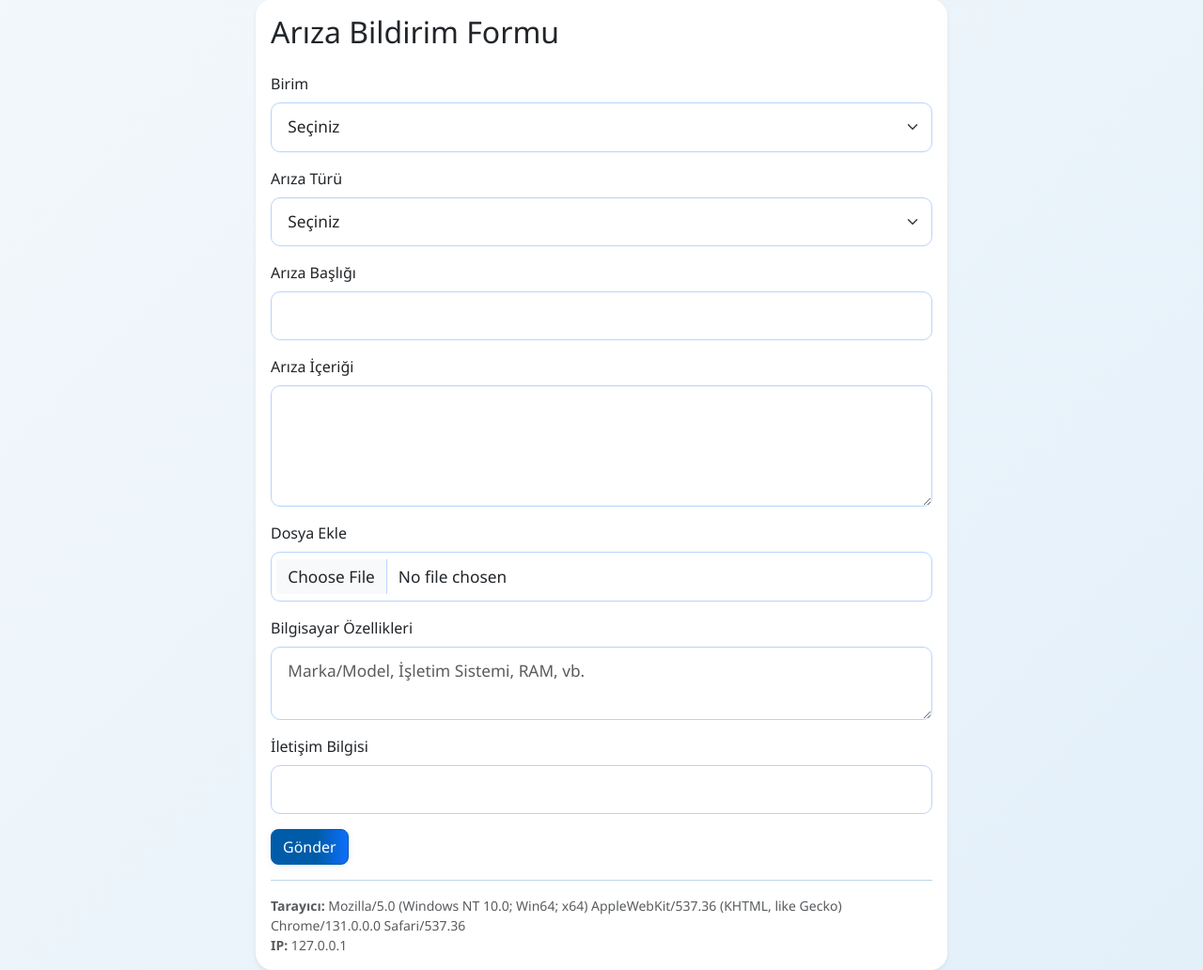
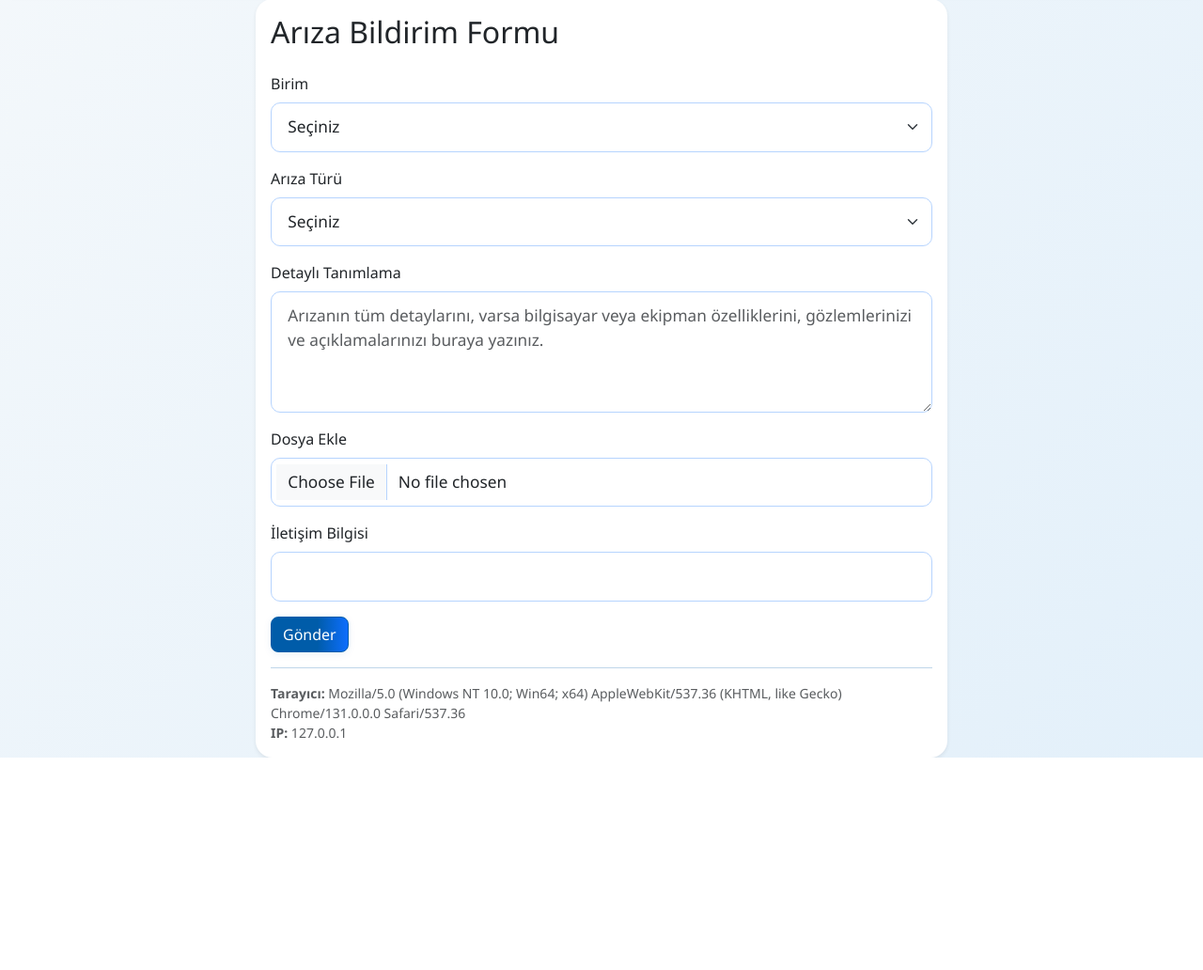
Before and after one commit to FerideDuruCeyran/error_debugger, a PHP site: page /fault_form.php in a window 1280 px wide. Shown: the part 107-1139 px from the top of the page at 94% size. After the commit the page ends 913 px from the top, so only its background shows below. Run offline with PHP 8.4, Linux system fonts and the light colour scheme.

Commit message:
Refactor fault form to replace 'specs' with 'detailedDescription'. Updated form fields and validation messages for clarity, enhancing user experience by providing a more descriptive input area for fault details.

```diff
--- a/fault_form.php
+++ b/fault_form.php
@@ -49,7 +49,7 @@ if ($_SERVER['REQUEST_METHOD'] === 'POST') {
     $content = trim($_POST['content'] ?? '');
     $department = trim($_POST['department'] ?? '');
     $contact = trim($_POST['contact'] ?? '');
-    $specs = trim($_POST['specs'] ?? '');
+    $detailedDescription = trim($_POST['detailedDescription'] ?? '');
     $date = date('Y-m-d H:i:s');
     $status = 'Bekliyor';
     $trackingNo = strtoupper(substr(md5(uniqid(rand(), true)), 0, 8));
@@ -60,7 +60,7 @@ if ($_SERVER['REQUEST_METHOD'] === 'POST') {
     if ($content === '') $missing[] = 'Arıza İçeriği';
     if ($department === '') $missing[] = 'Birim';
     if ($contact === '') $missing[] = 'İletişim Bilgisi';
-    if ($specs === '') $missing[] = 'Bilgisayar Özellikleri';
+    if ($detailedDescription === '') $missing[] = 'Detaylı Tanımlama';
     if ($missing) {
         $error = 'Lütfen şu alanları doldurun: ' . implode(', ', $missing);
     } else {
@@ -81,7 +81,7 @@ if ($_SERVER['REQUEST_METHOD'] === 'POST') {
             'status' => $status,
             'trackingNo' => $trackingNo,
             'contact' => $contact,
-            'specs' => $specs,
+            'detailedDescription' => $detailedDescription,
             'userAgent' => $userAgent,
             'ip' => $ip,
             'user' => 'anonim'
@@ -153,20 +153,12 @@ $page = 'fault_form';
                             </select>
                         </div>
                         <div class="mb-3">
-                            <label class="form-label">Arıza Başlığı</label>
-                            <input type="text" name="title" class="form-control" value="<?= htmlspecialchars($_POST['title'] ?? '') ?>" required>
-                        </div>
-                        <div class="mb-3">
-                            <label class="form-label">Arıza İçeriği</label>
-                            <textarea name="content" class="form-control" rows="4" required><?= htmlspecialchars($_POST['content'] ?? '') ?></textarea>
+                            <label class="form-label">Detaylı Tanımlama</label>
+                            <textarea name="detailedDescription" class="form-control" rows="4" placeholder="Arızanın tüm detaylarını, varsa bilgisayar veya ekipman özelliklerini, gözlemlerinizi ve açıklamalarınızı buraya yazınız." required><?= htmlspecialchars($_POST['detailedDescription'] ?? '') ?></textarea>
                         </div>
                         <div class="mb-3">
                             <label class="form-label">Dosya Ekle</label>
                             <input type="file" name="file" class="form-control">
-                        </div>
-                        <div class="mb-3">
-                            <label class="form-label">Bilgisayar Özellikleri</label>
-                            <textarea name="specs" class="form-control" rows="2" placeholder="Marka/Model, İşletim Sistemi, RAM, vb." required><?= htmlspecialchars($_POST['specs'] ?? '') ?></textarea>
                         </div>
                         <div class="mb-3">
                             <label class="form-label">İletişim Bilgisi</label>
```
